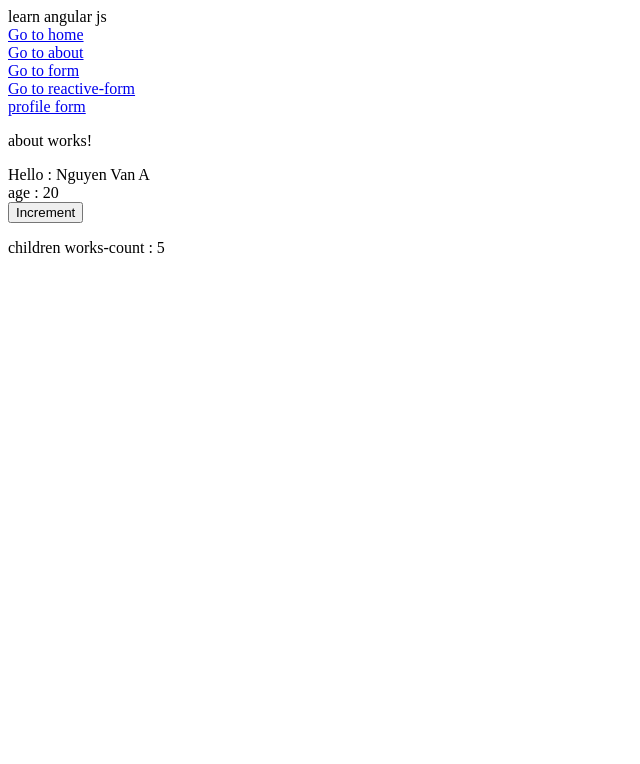
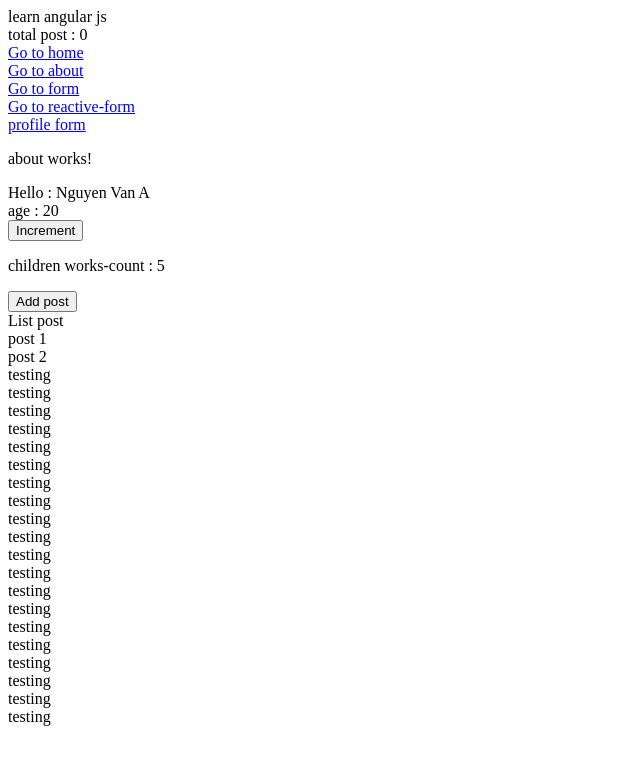
Before and after one commit to rin2407/learn-angular-js, an Angular app: page /about in a window 1280 px wide. Shown: the top 764 px of the page, without its empty margins (0-640 px from the left). Built offline with nearby package versions, Linux system fonts and the light colour scheme; data requests are answered from the project's data file.

Commit message:
children component

```diff
--- a/db.json
+++ b/db.json
@@ -9,6 +9,106 @@
       "id": 2,
       "title": "post 2",
       "author": "typicode"
+    },
+    {
+      "title": "testing",
+      "author": "author testing",
+      "id": 3
+    },
+    {
+      "title": "testing",
+      "author": "author testing",
+      "id": 4
+    },
+    {
+      "title": "testing",
+      "author": "author testing",
+      "id": 5
+    },
+    {
+      "title": "testing",
+      "author": "author testing",
+      "id": 6
+    },
+    {
+      "title": "testing",
+      "author": "author testing",
+      "id": 7
+    },
+    {
+      "title": "testing",
+      "author": "author testing",
+      "id": 8
+    },
+    {
+      "title": "testing",
+      "author": "author testing",
+      "id": 9
+    },
+    {
+      "title": "testing",
+      "author": "author testing",
+      "id": 10
+    },
+    {
+      "title": "testing",
+      "author": "author testing",
+      "id": 11
+    },
+    {
+      "title": "testing",
+      "author": "author testing",
+      "id": 12
+    },
+    {
+      "title": "testing",
+      "author": "author testing",
+      "id": 13
+    },
+    {
+      "title": "testing",
+      "author": "author testing",
+      "id": 14
+    },
+    {
+      "title": "testing",
+      "author": "author testing",
+      "id": 15
+    },
+    {
+      "title": "testing",
+      "author": "author testing",
+      "id": 16
+    },
+    {
+      "title": "testing",
+      "author": "author testing",
+      "id": 17
+    },
+    {
+      "title": "testing",
+      "author": "author testing",
+      "id": 18
+    },
+    {
+      "title": "testing",
+      "author": "author testing",
+      "id": 19
+    },
+    {
+      "title": "testing",
+      "author": "author testing",
+      "id": 20
+    },
+    {
+      "title": "testing",
+      "author": "author testing",
+      "id": 21
+    },
+    {
+      "title": "testing",
+      "author": "author testing",
+      "id": 22
     }
   ],
   "comments": [
--- a/src/app/Services/common.service.ts
+++ b/src/app/Services/common.service.ts
@@ -1,4 +1,5 @@
 import { Injectable } from '@angular/core';
+import { BehaviorSubject } from 'rxjs';
 
 @Injectable({
   providedIn: 'root',
@@ -6,7 +7,13 @@
 export class CommonService {
   constructor() {}
   public age: number = 10;
+  public totalPost: any = 0;
+  public totalPost$ = new BehaviorSubject<any>(0);
   public increaseAge() {
     this.age = this.age + 1;
   }
+  public setTotal(total: any) {
+    this.totalPost = total;
+    this.totalPost$.next(total);
+  }
 }
--- a/src/app/Services/service-http.service.ts
+++ b/src/app/Services/service-http.service.ts
@@ -32,6 +32,18 @@
       .get<any>(url, this.httpOptions)
       .pipe(catchError(this.handleError));
   }
+  public getPosts(): Observable<any> {
+    const url = `${this.REST_API_SERVE + '/posts'}`;
+    return this.httpClient
+      .get<any>(url, this.httpOptions)
+      .pipe(catchError(this.handleError));
+  }
+  public addPosts(data: any) {
+    const url = `${this.REST_API_SERVE}/posts`;
+    return this.httpClient
+      .post<any>(url, data, this.httpOptions)
+      .pipe(catchError(this.handleError));
+  }
   private handleError(error: HttpErrorResponse) {
     if (error.status === 0) {
       // A client-side or network error occurred. Handle it accordingly.
--- a/src/app/about/about.component.html
+++ b/src/app/about/about.component.html
@@ -2,5 +2,9 @@
 <div>Hello : {{name}}</div>
 <div>age : {{ age }}</div>
 <button (click)="increment()">Increment</button>
-
 <app-children [count]=counter></app-children>
+<button (click)="addPost()">Add post</button>
+<div>List post</div>
+<div>
+    <div *ngFor="let item of posts">{{item?.title}}</div>
+ </div>
--- a/src/app/about/about.component.ts
+++ b/src/app/about/about.component.ts
@@ -11,6 +11,7 @@
   public age = 0;
   public name = '';
   public counter = 5;
+  public posts: any = [];
   constructor(
     private common: CommonService,
     private serveHttp: ServiceHttpService
@@ -20,13 +21,25 @@
   public increment() {
     this.counter++;
   }
+  public addPost() {
+    const newData = { title: 'testing', author: 'author testing' };
+    this.serveHttp.addPosts(newData).subscribe((data) => {
+      console.log('addPost', data);
+      this.posts.push(data);
+      this.common.setTotal(this.posts.length);
+    });
+  }
   ngOnInit(): void {
     this.serveHttp.getProfile().subscribe((data) => {
       this.age = data?.age;
       this.name = data?.name;
     });
     this.serveHttp.getCommment().subscribe((data) => {
+      // console.log(data);
+    });
+    this.serveHttp.getPosts().subscribe((data) => {
       console.log(data);
+      this.posts = data;
     });
   }
 }
--- a/src/app/app.component.html
+++ b/src/app/app.component.html
@@ -1,4 +1,5 @@
 <div>learn angular js</div>
+<div>total post : {{totalPost}}</div>
 <div>
   <a [routerLink]="['/home']" routerLinkActive="router-link-active"
     >Go to home</a
--- a/src/app/app.component.ts
+++ b/src/app/app.component.ts
@@ -1,4 +1,5 @@
 import { Component } from '@angular/core';
+import { CommonService } from './Services/common.service';
 
 @Component({
   selector: 'app-root',
@@ -7,4 +8,11 @@
 })
 export class AppComponent {
   title = 'learn-angular-js';
+  public totalPost = 0;
+  constructor(private common: CommonService) {}
+  ngOnInit(): void {
+    this.common.totalPost$.subscribe((total) => {
+      this.totalPost = total;
+    });
+  }
 }
```
